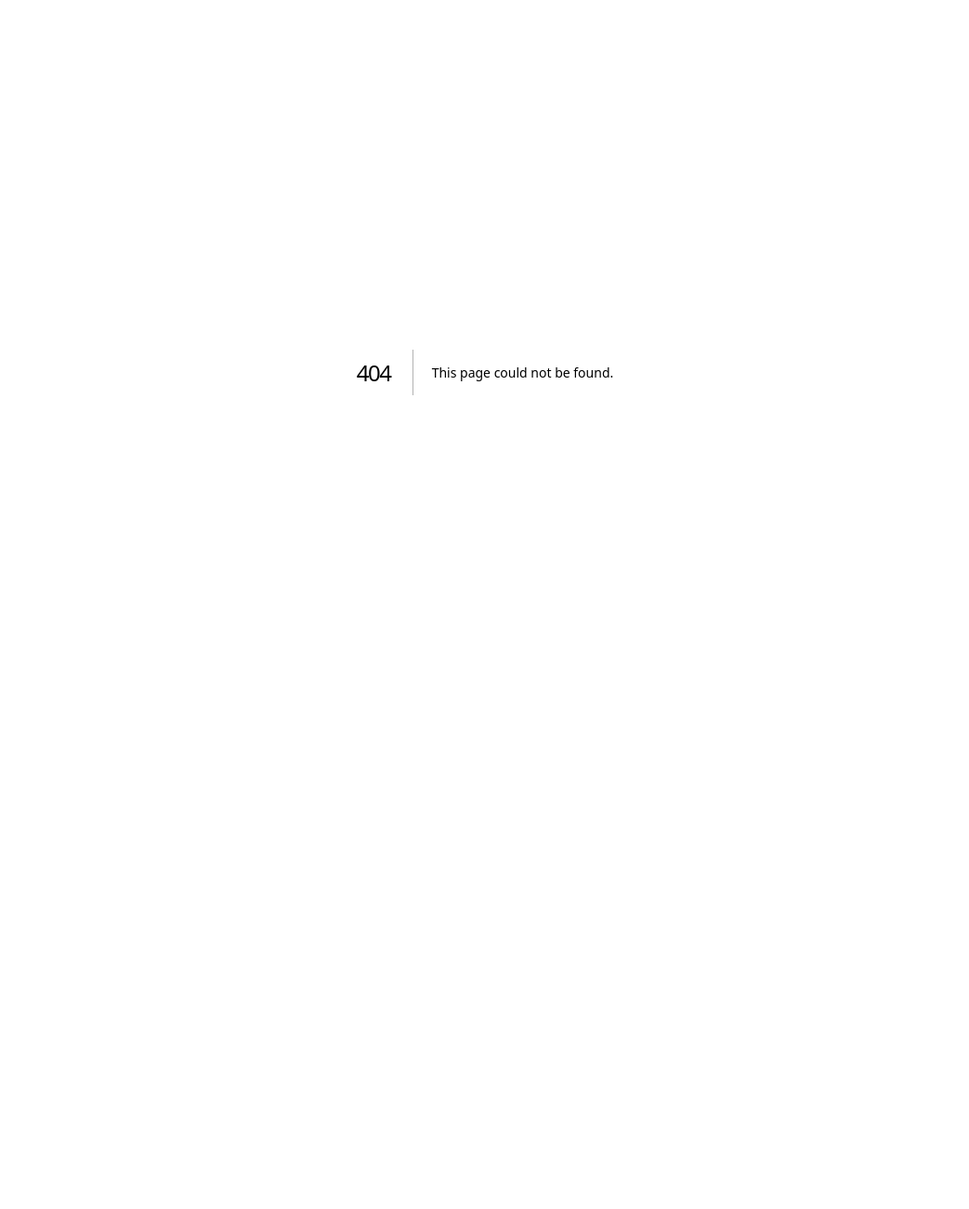
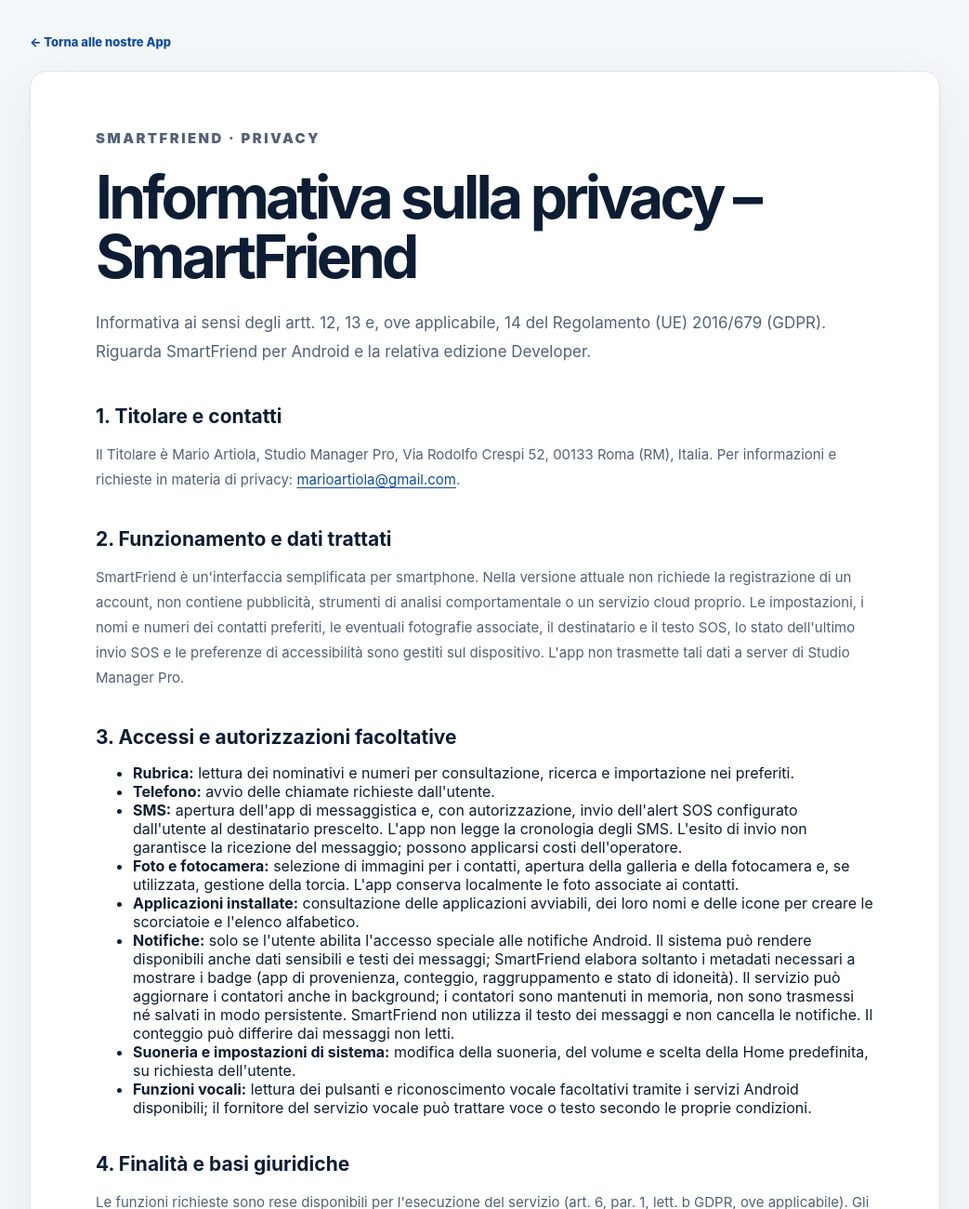
Before and after one commit to martiola68/studio-manager-pro-web, a Next.js app: page /privacy/smartfriend in a window 1280 px wide. Before the commit this address had no page. Shown: the top 1300 px of the page at 93% size, without its empty margins (118-1161 px from the left). Before the commit the page ends 800 px from the top, so only its background shows below. Built offline with nearby package versions, Linux system fonts and the light colour scheme.

Commit message:
Add dedicated SmartFriend privacy notice for Android and Google Play

```diff
--- /dev/null
+++ b/src/app/privacy/smartfriend/page.tsx
@@ -0,0 +1,38 @@
+export const metadata = { title: "Informativa Privacy SmartFriend | Studio Manager Pro", description: "Informativa sul trattamento dei dati personali dell'app SmartFriend per Android." };
+
+export default function SmartFriendPrivacy() {
+  return <main className="legalPage">
+    <div className="legalTop"><a href="/app" className="legalBack">← Torna alle nostre App</a></div>
+    <article className="legalCard">
+      <p className="eyebrow">SMARTFRIEND · PRIVACY</p>
+      <h1>Informativa sulla privacy – SmartFriend</h1>
+      <p className="legalIntro">Informativa ai sensi degli artt. 12, 13 e, ove applicabile, 14 del Regolamento (UE) 2016/679 (GDPR). Riguarda SmartFriend per Android e la relativa edizione Developer.</p>
+      <h2>1. Titolare e contatti</h2>
+      <p>Il Titolare è Mario Artiola, Studio Manager Pro, Via Rodolfo Crespi 52, 00133 Roma (RM), Italia. Per informazioni e richieste in materia di privacy: <a href="mailto:marioartiola@gmail.com">marioartiola@gmail.com</a>.</p>
+      <h2>2. Funzionamento e dati trattati</h2>
+      <p>SmartFriend è un'interfaccia semplificata per smartphone. Nella versione attuale non richiede la registrazione di un account, non contiene pubblicità, strumenti di analisi comportamentale o un servizio cloud proprio. Le impostazioni, i nomi e numeri dei contatti preferiti, le eventuali fotografie associate, il destinatario e il testo SOS, lo stato dell'ultimo invio SOS e le preferenze di accessibilità sono gestiti sul dispositivo. L'app non trasmette tali dati a server di Studio Manager Pro.</p>
+      <h2>3. Accessi e autorizzazioni facoltative</h2>
+      <ul>
+        <li><strong>Rubrica:</strong> lettura dei nominativi e numeri per consultazione, ricerca e importazione nei preferiti.</li>
+        <li><strong>Telefono:</strong> avvio delle chiamate richieste dall'utente.</li>
+        <li><strong>SMS:</strong> apertura dell'app di messaggistica e, con autorizzazione, invio dell'alert SOS configurato dall'utente al destinatario prescelto. L'app non legge la cronologia degli SMS. L'esito di invio non garantisce la ricezione del messaggio; possono applicarsi costi dell'operatore.</li>
+        <li><strong>Foto e fotocamera:</strong> selezione di immagini per i contatti, apertura della galleria e della fotocamera e, se utilizzata, gestione della torcia. L'app conserva localmente le foto associate ai contatti.</li>
+        <li><strong>Applicazioni installate:</strong> consultazione delle applicazioni avviabili, dei loro nomi e delle icone per creare le scorciatoie e l'elenco alfabetico.</li>
+        <li><strong>Notifiche:</strong> solo se l'utente abilita l'accesso speciale alle notifiche Android. Il sistema può rendere disponibili anche dati sensibili e testi dei messaggi; SmartFriend elabora soltanto i metadati necessari a mostrare i badge (app di provenienza, conteggio, raggruppamento e stato di idoneità). Il servizio può aggiornare i contatori anche in background; i contatori sono mantenuti in memoria, non sono trasmessi né salvati in modo persistente. SmartFriend non utilizza il testo dei messaggi e non cancella le notifiche. Il conteggio può differire dai messaggi non letti.</li>
+        <li><strong>Suoneria e impostazioni di sistema:</strong> modifica della suoneria, del volume e scelta della Home predefinita, su richiesta dell'utente.</li>
+        <li><strong>Funzioni vocali:</strong> lettura dei pulsanti e riconoscimento vocale facoltativi tramite i servizi Android disponibili; il fornitore del servizio vocale può trattare voce o testo secondo le proprie condizioni.</li>
+      </ul>
+      <h2>4. Finalità e basi giuridiche</h2>
+      <p>Le funzioni richieste sono rese disponibili per l'esecuzione del servizio (art. 6, par. 1, lett. b GDPR, ove applicabile). Gli accessi facoltativi, incluso l'accesso alle notifiche, sono attivati con una scelta dell'utente e possono essere revocati (lett. a, ove il trattamento si fondi sul consenso). Le richieste di assistenza sono trattate per rispondere all'interessato; eventuali obblighi legali e la tutela dei diritti si fondano rispettivamente sulle lett. c e f. Il mancato conferimento o la revoca di un accesso può rendere indisponibile la relativa funzione, senza impedire l'uso delle altre funzioni compatibili.</p>
+      <h2>5. Destinatari, servizi esterni e trasferimenti</h2>
+      <p>Quando l'utente avvia una chiamata, invia un SMS o apre WhatsApp, Facebook, il browser o altre applicazioni, i dati necessari all'azione (ad esempio numero e testo del messaggio) sono messi a disposizione del servizio selezionato e dei destinatari scelti. Tali servizi e gli operatori telefonici trattano i dati secondo le proprie informative e possono effettuare trasferimenti fuori dallo Spazio Economico Europeo. SmartFriend non vende dati personali e non li utilizza per pubblicità. L'eventuale assistenza via e-mail e la consultazione del sito sono soggette anche all'<a href="/privacy">informativa del sito Studio Manager Pro</a>; eventuali trasferimenti effettuati dal Titolare sono disciplinati dagli artt. 44 e seguenti GDPR.</p>
+      <h2>6. Conservazione e sicurezza</h2>
+      <p>I dati locali sono conservati fino alla modifica, eliminazione o cancellazione dei dati dell'app. L'utente può eliminare i contatti preferiti e le fotografie associate dalle relative impostazioni, modificare la configurazione SOS o cancellare tutti i dati dalle impostazioni Android. La disinstallazione rimuove normalmente i dati privati dell'app; non rimuove i contatti della rubrica Android, i messaggi già inviati o le informazioni conservate da altre applicazioni. Il backup automatico dell'app è disabilitato nel manifesto Android. I dati sono conservati nell'area privata dell'app; non è promessa una cifratura aggiuntiva rispetto alle protezioni del dispositivo. Il PIN facoltativo protegge dalle modifiche involontarie. L'eventuale corrispondenza di assistenza è conservata per il tempo necessario alla gestione e per i termini di legge applicabili.</p>
+      <h2>7. Revoca e diritti</h2>
+      <p>Le autorizzazioni possono essere revocate nelle impostazioni Android dell'app; l'accesso alle notifiche si disattiva nella sezione Accesso alle notifiche, raggiungibile anche dalle impostazioni di SmartFriend. Nei casi previsti dagli artt. 15-22 GDPR è possibile esercitare i diritti di accesso, rettifica, cancellazione, limitazione, portabilità, opposizione e revoca del consenso, senza pregiudicare il trattamento precedente alla revoca, scrivendo a <a href="mailto:marioartiola@gmail.com">marioartiola@gmail.com</a>. Per i dati gestiti esclusivamente sul dispositivo, il Titolare non dispone di una copia remota. È possibile proporre reclamo al <a href="https://www.garanteprivacy.it/">Garante per la protezione dei dati personali</a>.</p>
+      <h2>8. Aggiornamenti</h2>
+      <p>Questa informativa descrive la versione attuale dell'app, nella quale gli acquisti non sono ancora attivi. Sarà aggiornata prima di introdurre nuovi trattamenti o servizi commerciali.</p>
+      <p className="legalUpdated">Ultimo aggiornamento: 27 novembre 2026.</p>
+    </article>
+  </main>;
+}
```
